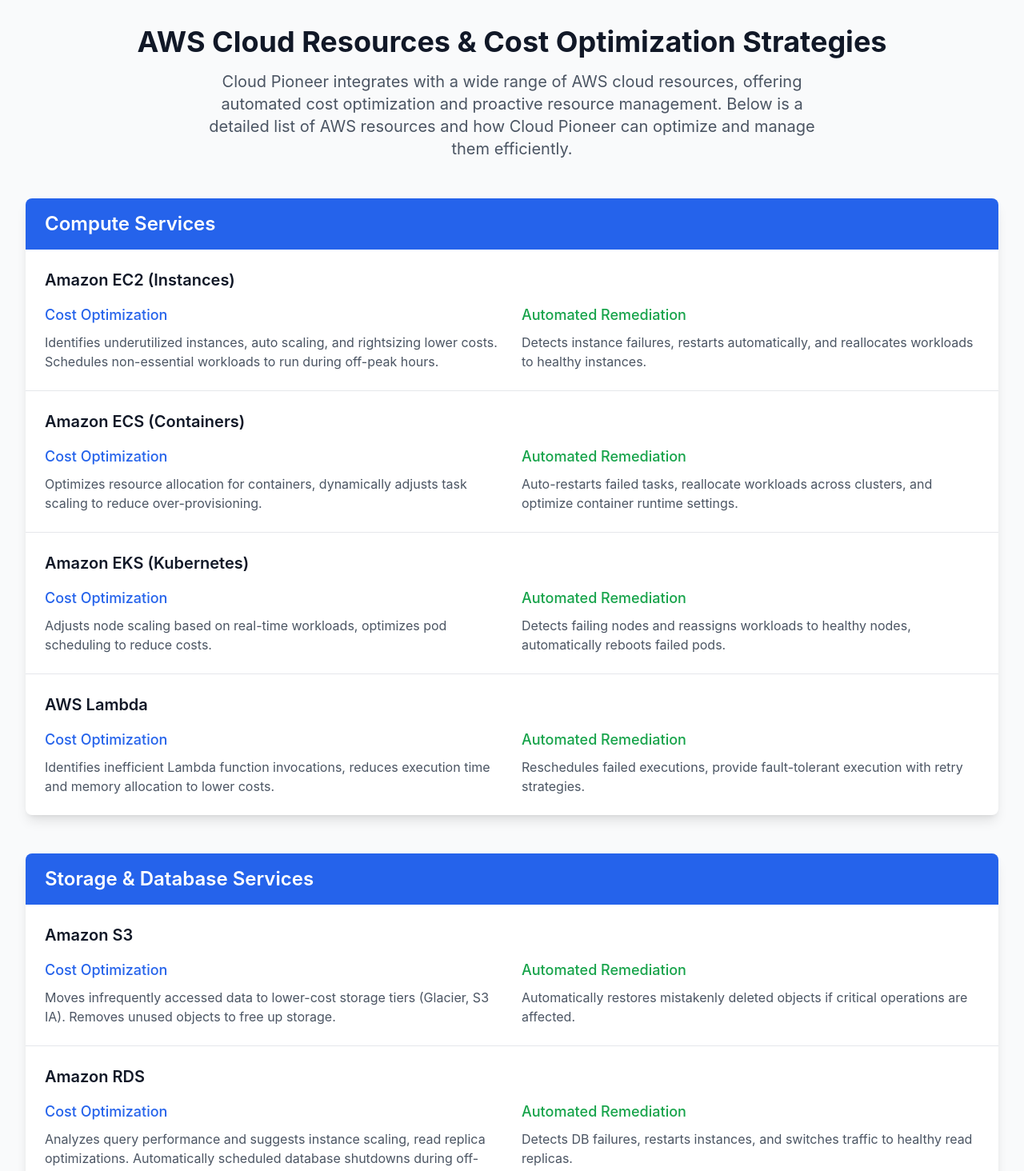
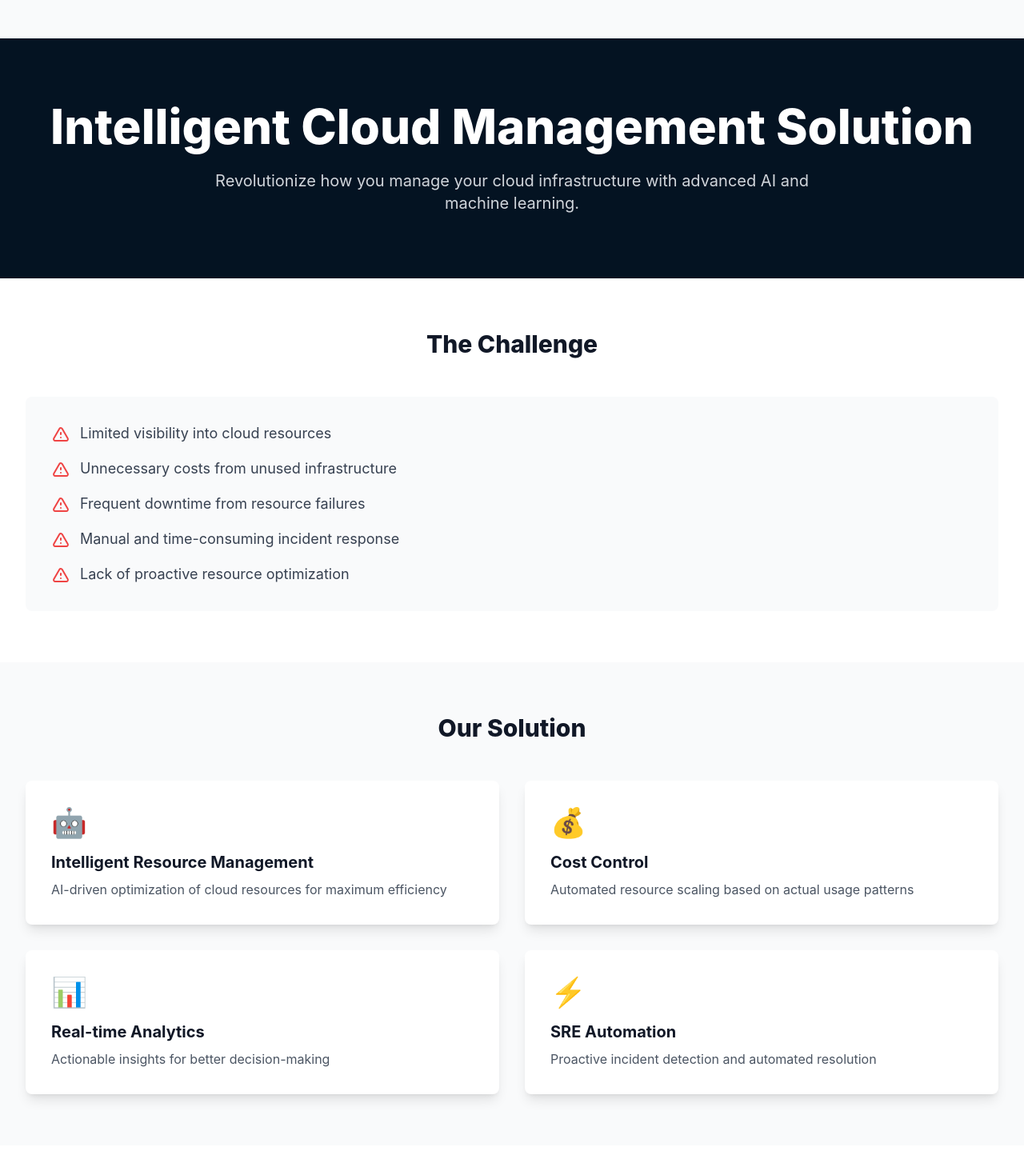
Before and after one commit to dozmanconsulting/pioneer_website, a React (Create React App) app: page /solutions in a window 1280 px wide. Shown: the part 80-1544 px from the top of the page at 80% size. Built offline with nearby package versions, Linux system fonts and the light colour scheme.

Commit message:
Fix deployment issues: add babel dependency, fix linting, add env config

```diff
--- a/src/components/Solutions.js
+++ b/src/components/Solutions.js
@@ -1,6 +1,29 @@
 import React from 'react';
 
 const Solutions = () => {
+  const features = [
+    {
+      title: 'Intelligent Resource Management',
+      description: 'AI-driven optimization of cloud resources for maximum efficiency',
+      icon: '🤖'
+    },
+    {
+      title: 'Cost Control',
+      description: 'Automated resource scaling based on actual usage patterns',
+      icon: '💰'
+    },
+    {
+      title: 'Real-time Analytics',
+      description: 'Actionable insights for better decision-making',
+      icon: '📊'
+    },
+    {
+      title: 'SRE Automation',
+      description: 'Proactive incident detection and automated resolution',
+      icon: '⚡'
+    }
+  ];
+
   const sections = [
     {
       title: 'Compute Services',
@@ -155,12 +178,73 @@ const Solutions = () => {
   ];
 
   return (
-    <div className="bg-gray-50 min-h-screen py-12 px-4 sm:px-6 lg:px-8">
-      <div className="max-w-7xl mx-auto">
+    <div className="pt-16 bg-gray-50">
+      {/* Hero Section */}
+      <div className="bg-[#041322] text-white py-20">
+        <div className="max-w-7xl mx-auto px-4 sm:px-6 lg:px-8">
+          <div className="text-center">
+            <h1 className="text-4xl font-extrabold sm:text-5xl md:text-6xl">
+              Intelligent Cloud Management Solution
+            </h1>
+            <p className="mt-6 text-xl text-gray-300 max-w-3xl mx-auto">
+              Revolutionize how you manage your cloud infrastructure with advanced AI and machine learning.
+            </p>
+          </div>
+        </div>
+      </div>
+
+      {/* Challenge Section */}
+      <div className="py-16 bg-white">
+        <div className="max-w-7xl mx-auto px-4 sm:px-6 lg:px-8">
+          <h2 className="text-3xl font-extrabold text-gray-900 text-center mb-12">
+            The Challenge
+          </h2>
+          <div className="bg-gray-50 rounded-lg p-8">
+            <ul className="space-y-4">
+              {[
+                'Limited visibility into cloud resources',
+                'Unnecessary costs from unused infrastructure',
+                'Frequent downtime from resource failures',
+                'Manual and time-consuming incident response',
+                'Lack of proactive resource optimization'
+              ].map((challenge, index) => (
+                <li key={index} className="flex items-start">
+                  <svg className="h-6 w-6 text-red-500 mt-1 mr-3" fill="none" stroke="currentColor" viewBox="0 0 24 24">
+                    <path strokeLinecap="round" strokeLinejoin="round" strokeWidth="2" d="M12 9v2m0 4h.01m-6.938 4h13.856c1.54 0 2.502-1.667 1.732-3L13.732 4c-.77-1.333-2.694-1.333-3.464 0L3.34 16c-.77 1.333.192 3 1.732 3z" />
+                  </svg>
+                  <span className="text-lg text-gray-700">{challenge}</span>
+                </li>
+              ))}
+            </ul>
+          </div>
+        </div>
+      </div>
+
+      {/* Features Section */}
+      <div className="py-16">
+        <div className="max-w-7xl mx-auto px-4 sm:px-6 lg:px-8">
+          <h2 className="text-3xl font-extrabold text-gray-900 text-center mb-12">
+            Our Solution
+          </h2>
+          <div className="grid grid-cols-1 gap-8 md:grid-cols-2">
+            {features.map((feature, index) => (
+              <div key={index} className="bg-white rounded-lg shadow-lg p-8">
+                <div className="text-4xl mb-4">{feature.icon}</div>
+                <h3 className="text-xl font-bold text-gray-900 mb-2">{feature.title}</h3>
+                <p className="text-gray-600">{feature.description}</p>
+              </div>
+            ))}
+          </div>
+        </div>
+      </div>
+
+      {/* AWS Resources Section */}
+      <div className="py-16 bg-white">
+        <div className="max-w-7xl mx-auto px-4 sm:px-6 lg:px-8">
           <div className="text-center mb-12">
-          <h1 className="text-4xl font-bold text-gray-900 mb-4">
+            <h2 className="text-3xl font-extrabold text-gray-900 mb-4">
               AWS Cloud Resources & Cost Optimization Strategies
-          </h1>
+            </h2>
             <p className="text-xl text-gray-600 max-w-3xl mx-auto">
               Cloud Pioneer integrates with a wide range of AWS cloud resources, offering automated cost optimization
               and proactive resource management. Below is a detailed list of AWS resources and how Cloud Pioneer can
@@ -172,19 +256,19 @@ const Solutions = () => {
             {sections.map((section, idx) => (
               <div key={idx} className="bg-white rounded-lg shadow-lg overflow-hidden">
                 <div className="bg-blue-600 px-6 py-4">
-                <h2 className="text-2xl font-semibold text-white">{section.title}</h2>
+                  <h3 className="text-2xl font-semibold text-white">{section.title}</h3>
                 </div>
                 <div className="divide-y divide-gray-200">
                   {section.resources.map((resource, resourceIdx) => (
                     <div key={resourceIdx} className="p-6">
-                    <h3 className="text-xl font-semibold text-gray-900 mb-4">{resource.name}</h3>
+                      <h4 className="text-xl font-semibold text-gray-900 mb-4">{resource.name}</h4>
                       <div className="grid md:grid-cols-2 gap-6">
                         <div>
-                        <h4 className="text-lg font-medium text-blue-600 mb-2">Cost Optimization</h4>
+                          <h5 className="text-lg font-medium text-blue-600 mb-2">Cost Optimization</h5>
                           <p className="text-gray-600">{resource.optimization}</p>
                         </div>
                         <div>
-                        <h4 className="text-lg font-medium text-green-600 mb-2">Automated Remediation</h4>
+                          <h5 className="text-lg font-medium text-green-600 mb-2">Automated Remediation</h5>
                           <p className="text-gray-600">{resource.remediation}</p>
                         </div>
                       </div>
@@ -196,6 +280,25 @@ const Solutions = () => {
           </div>
         </div>
       </div>
+
+      {/* CTA Section */}
+      <div className="py-16 bg-[#041322]">
+        <div className="max-w-7xl mx-auto px-4 sm:px-6 lg:px-8 text-center">
+          <h2 className="text-3xl font-extrabold text-white mb-8">
+            Ready to Optimize Your Cloud Infrastructure?
+          </h2>
+          <a
+            href="/contact"
+            className="inline-flex items-center px-6 py-3 border border-transparent text-base font-medium rounded-md text-[#041322] bg-white hover:bg-gray-100"
+          >
+            Get Started
+            <svg className="ml-2 h-5 w-5" fill="none" stroke="currentColor" viewBox="0 0 24 24">
+              <path strokeLinecap="round" strokeLinejoin="round" strokeWidth="2" d="M13 7l5 5m0 0l-5 5m5-5H6" />
+            </svg>
+          </a>
+        </div>
+      </div>
+    </div>
   );
 };
 
```
Lines whose indentation alone changed are shown as unchanged.
